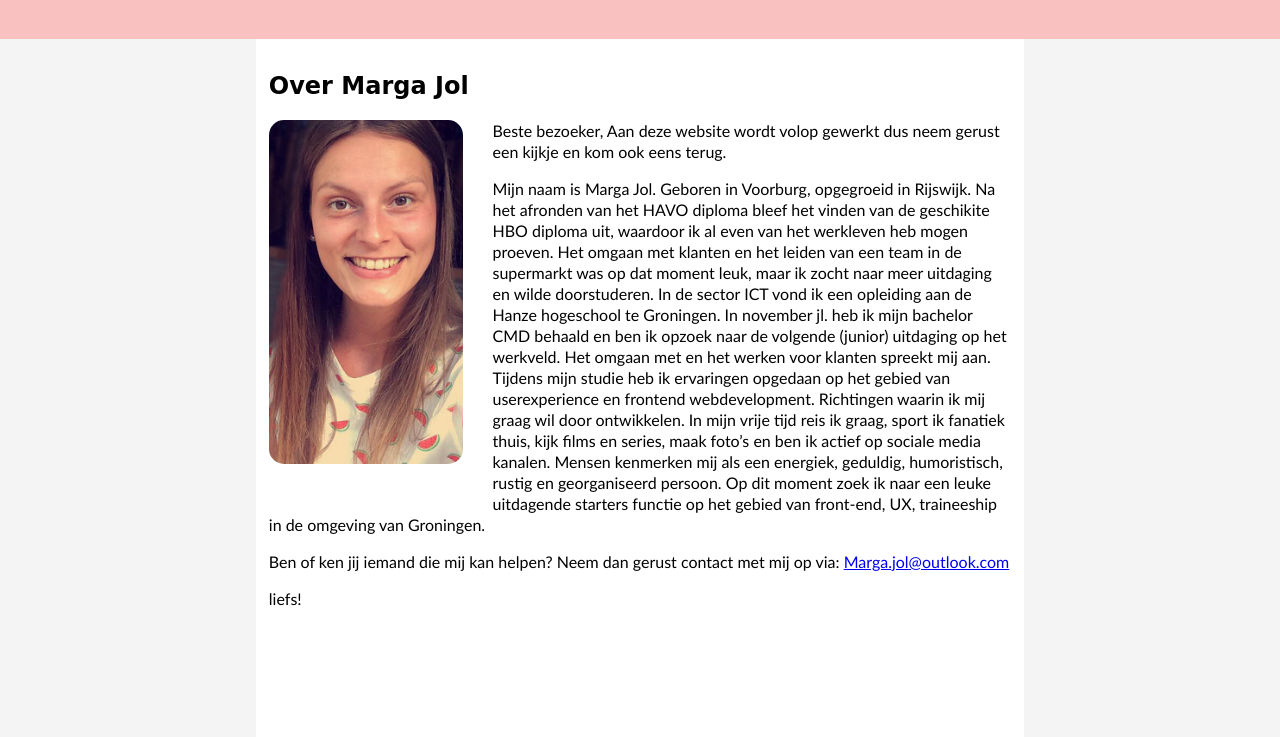
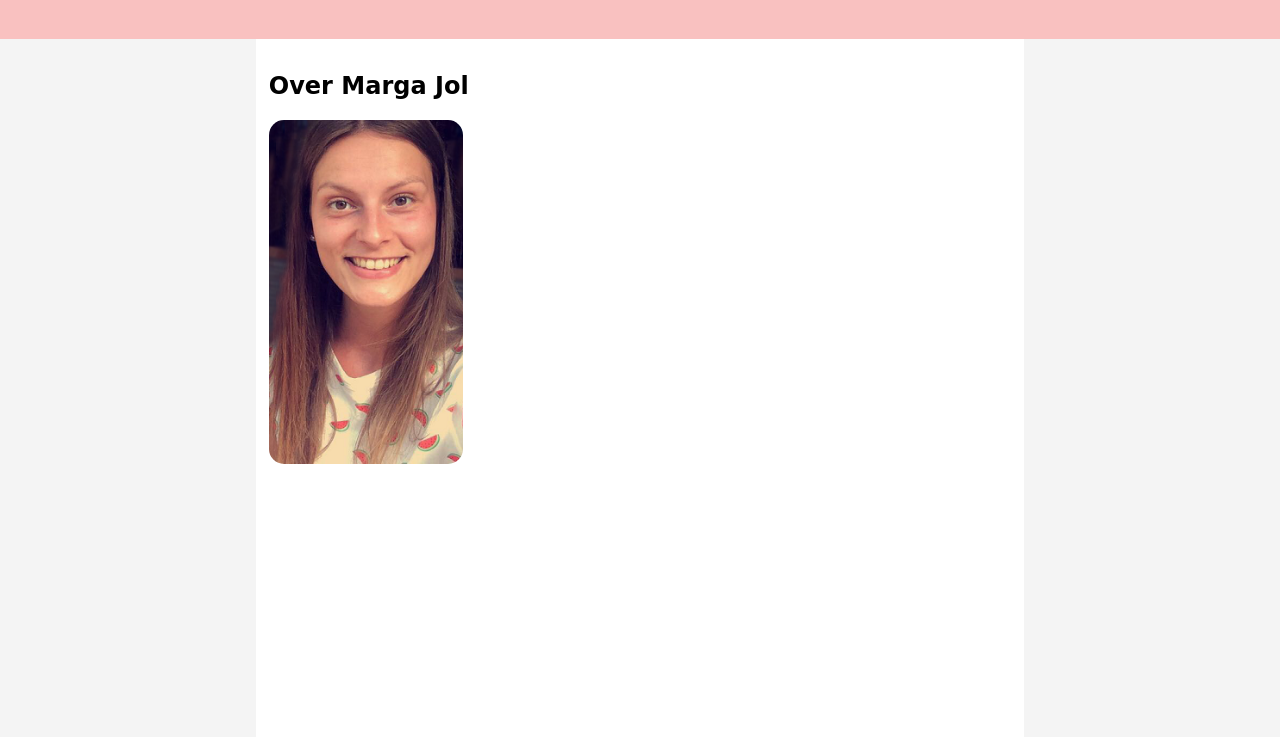
Before and after one commit to xmarga/xmarga.github.io, a plain HTML site: page index.html in a window 1280 px wide. Shown: the part 63-800 px from the top of the page. Drawn offline with Linux system fonts and the light colour scheme; a web font is replaced by a local one.

Commit message:
Update index.html

```diff
--- a/index.html
+++ b/index.html
@@ -23,12 +23,6 @@
     <div class="center-col">
     <h2 class="title-center">Over Marga Jol</h2>
         <p><img src="img/profielfoto.png">
-        Beste bezoeker,
-        Aan deze website wordt volop gewerkt dus neem gerust een kijkje en kom ook eens terug.</p>
-        <p> Mijn naam is Marga Jol. Geboren in Voorburg, opgegroeid in Rijswijk. Na het afronden van het HAVO diploma bleef het vinden van de geschikite HBO diploma uit, waardoor ik al even van het werkleven heb mogen proeven. Het omgaan met klanten en het leiden van een team in de supermarkt was op dat moment leuk, maar ik zocht naar meer uitdaging en wilde doorstuderen. In de sector ICT vond ik een opleiding aan de Hanze hogeschool te Groningen. In november jl. heb ik mijn bachelor CMD behaald en ben ik opzoek naar de volgende (junior) uitdaging op het werkveld. Het omgaan met en het werken voor klanten spreekt mij aan. Tijdens mijn studie heb ik ervaringen opgedaan op het gebied van userexperience en frontend webdevelopment. Richtingen waarin ik mij graag wil door ontwikkelen. In mijn vrije tijd reis ik graag, sport ik fanatiek thuis, kijk films en series, maak foto’s en ben ik actief op sociale media kanalen. Mensen kenmerken mij als een energiek, geduldig, humoristisch, rustig en georganiseerd persoon. Op dit moment zoek ik naar een leuke uitdagende starters functie op het gebied van front-end, UX, traineeship in de omgeving van Groningen.</p>
-        <p>Ben of ken jij iemand die mij kan helpen? Neem dan gerust contact met mij op via: <a href="mailto: marga.jol@outlook.com">Marga.jol@outlook.com</a></p>
-
-        <p>liefs!</p>
     </div>
 
     <div class="right-col">
```
